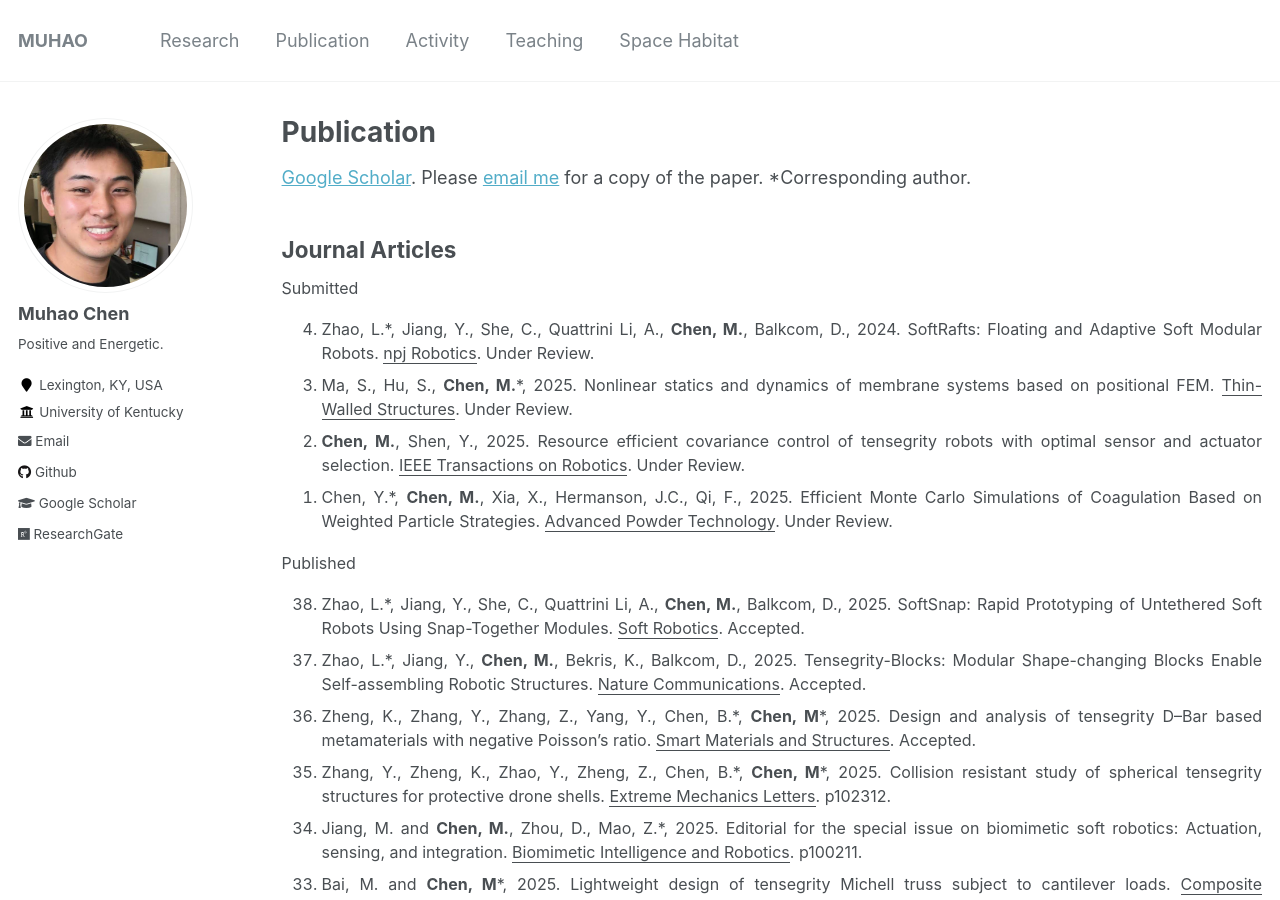
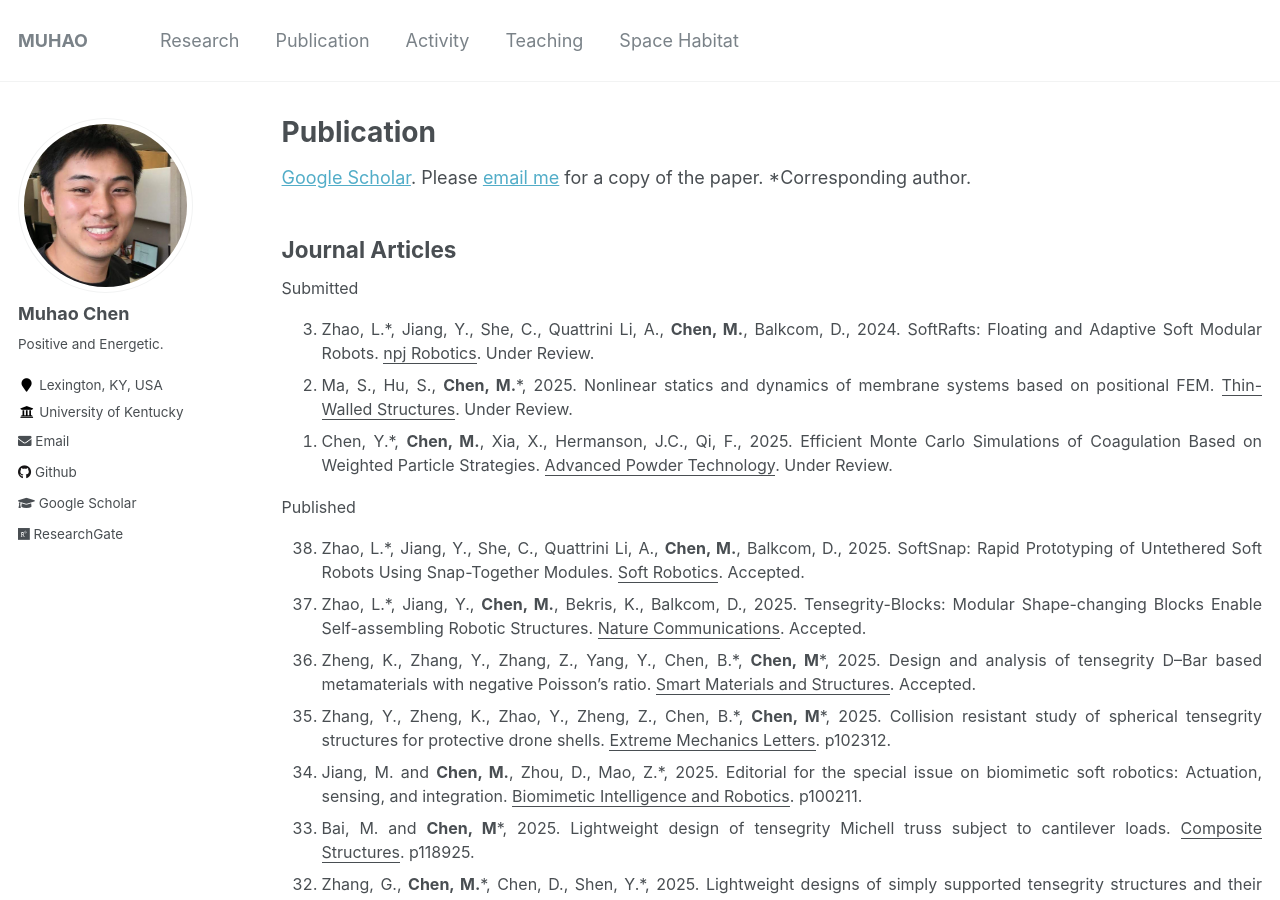
Before and after one commit to Muhao-Chen/muhao-chen.github.io, a Jekyll site: the page built from _pages/publication.md, in a window 1280 px wide and 900 px high. Built offline with Jekyll 4.4.1, drawn with Linux system fonts in a browser that asks for light colours.

Commit message:
Update publication.md

```diff
--- a/_pages/publication.md
+++ b/_pages/publication.md
@@ -19,7 +19,7 @@ Submitted
 <li> Zhao, L.*, Jiang, Y., She, C., Quattrini Li, A., <strong>Chen, M.</strong>, Balkcom, D., 2024. SoftRafts: Floating and Adaptive Soft Modular Robots. <u>npj Robotics</u>. Under Review. </li>
 <!-- <li> Zhu, Z.*, <strong>Chen, M.</strong>, 2025. A metaheuristic approach to the design of a space station with artificial gravity. <u>Acta Astronautica</u>. Under Review. </li> -->
 <li> Ma, S., Hu, S., <strong>Chen, M.</strong>*, 2025. Nonlinear statics and dynamics of membrane systems based on positional FEM. <u>Thin-Walled Structures</u>. Under Review.</li>
-<li> <strong>Chen, M.</strong>, Shen, Y., 2025. Resource efficient covariance control of tensegrity robots with optimal sensor and actuator selection. <u>IEEE Transactions on Robotics</u>. Under Review. </li>
+<!-- <li> <strong>Chen, M.</strong>, Shen, Y., 2025. Resource efficient covariance control of tensegrity robots with optimal sensor and actuator selection. <u>IEEE Transactions on Robotics</u>. Under Review. </li> -->
 <li> Chen, Y.*, <strong>Chen, M.</strong>, Xia, X., Hermanson, J.C., Qi, F., 2025. Efficient Monte Carlo Simulations of Coagulation Based on Weighted Particle Strategies. <u>Advanced Powder Technology</u>. Under Review. </li>
 <!-- <li> <strong>Chen, M.</strong>*, 2024. Mass efficient Double-Helix Tensegrity for underwater, land, air, and space applications. <u>Computer Methods in Applied Mechanics and Engineering</u>.-->
 <!-- <li>Shen, Y., <strong>Chen, M.</strong>*, 2025. TsgDMC: Tensegrity Data-based Modeling and Control. <u>Journal of Open Source Software</u>. </li>
```
